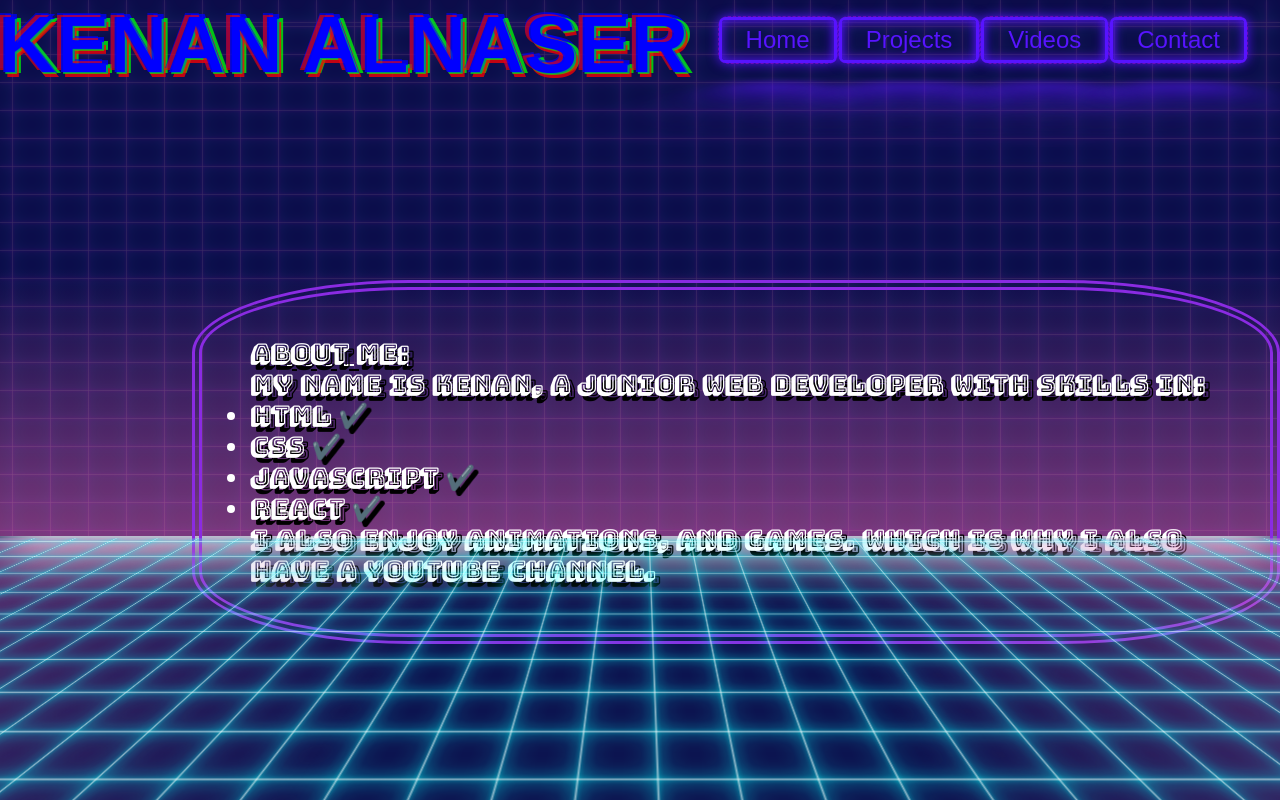
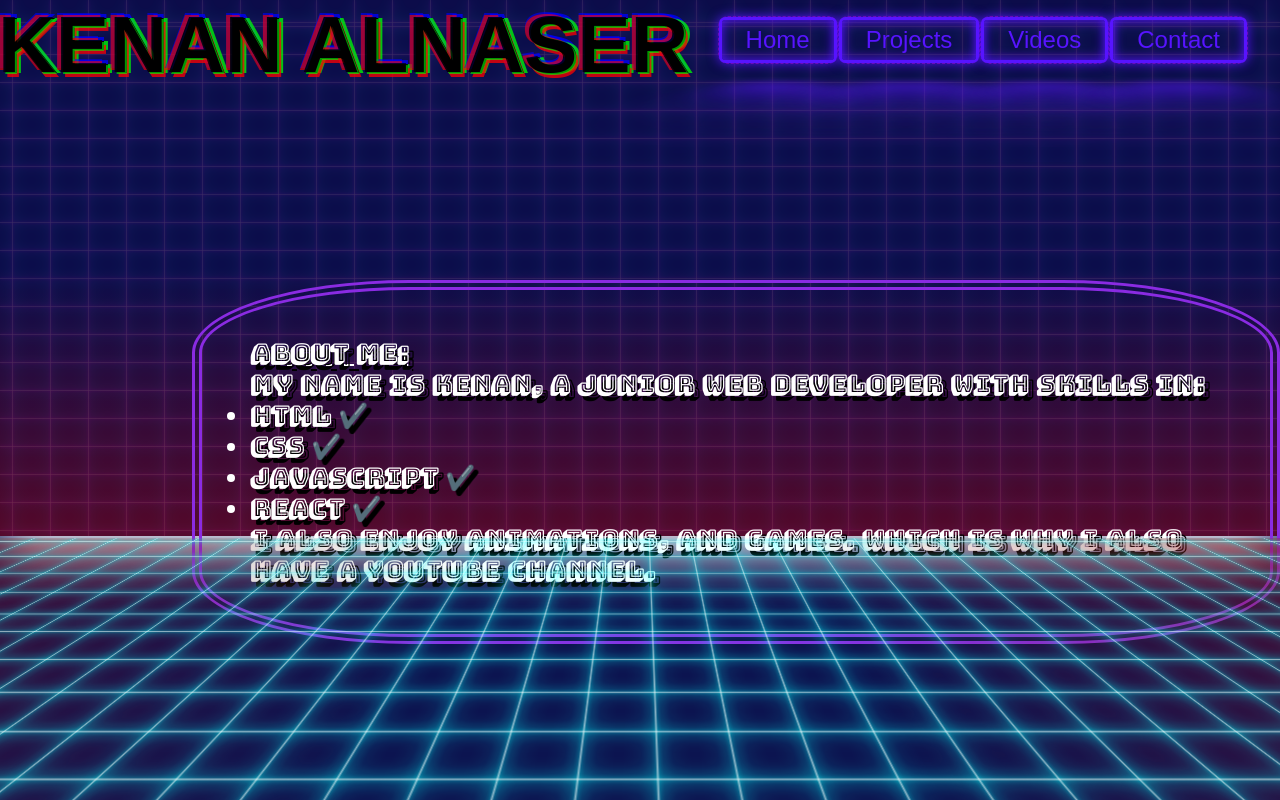
Before and after one commit to Kenan-Alnaser/My-React-Portfolio, a React (Create React App) app: page / in a window 1280 px wide. Built offline with nearby package versions, Linux system fonts and the light colour scheme; the HTML template or start-up script is replaced by a standard one; a web font is replaced by a local one.

Commit message:
color change

```diff
--- a/src/sass/main.scss
+++ b/src/sass/main.scss
@@ -82,7 +82,7 @@ a {
   background-image: url("https://m.media-amazon.com/images/I/71+Uz-D30oL._SS500_.jpg");
   background-repeat: no-repeat;
   background-blend-mode: hard-light;
-  background-size: 100% 90%;
+  background-size: 0% 90%;
 }
 
 // Glitchy Name
@@ -96,6 +96,7 @@ a {
     0.025em 0.05em 0 rgba(0, 0, 255, 0.75);
   animation: glitch 500ms infinite;
   font-family: sans-serif;
+  color: black;
 }
 
 .glitch,
@@ -103,7 +104,6 @@ span {
   position: absolute;
   width: 100%;
   height: 100%;
-  color: blue;
 }
 
 .glitch span:first-child {
@@ -233,7 +233,7 @@ span {
 }
 #top {
   height: 67vh;
-  background: linear-gradient(transparent 50%, hotpink 160%);
+  background: linear-gradient(transparent 50%, rgb(173, 0, 0) 160%);
   box-shadow: 0 15px 50px 1px white;
   position: relative;
 }
@@ -269,10 +269,10 @@ span {
   bottom: -15%;
   background: linear-gradient(
     90deg,
-    hotpink -60%,
+    rgb(173, 0, 0) -60%,
     transparent 40%,
     transparent 60%,
-    hotpink 140%
+    rgb(173, 0, 0) 140%
   );
   clip-path: polygon(0 100%, 0 55%, 100% 55%, 100% 100%);
 }
```
